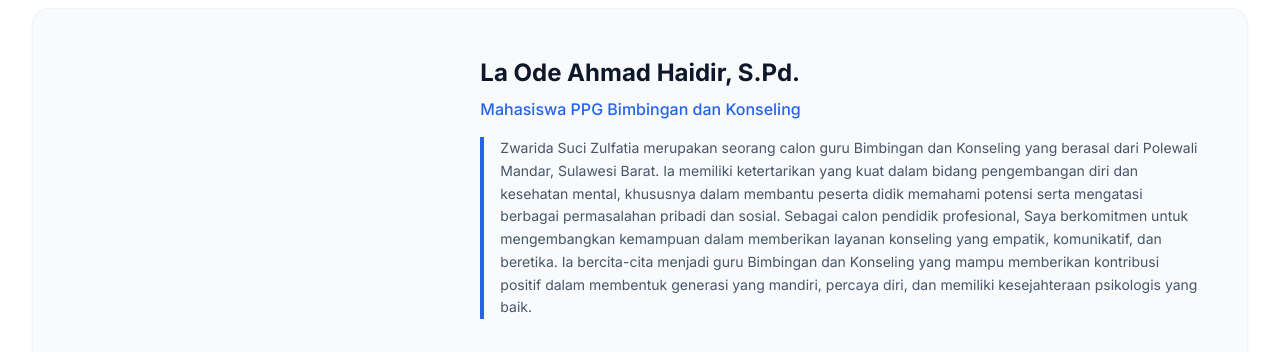
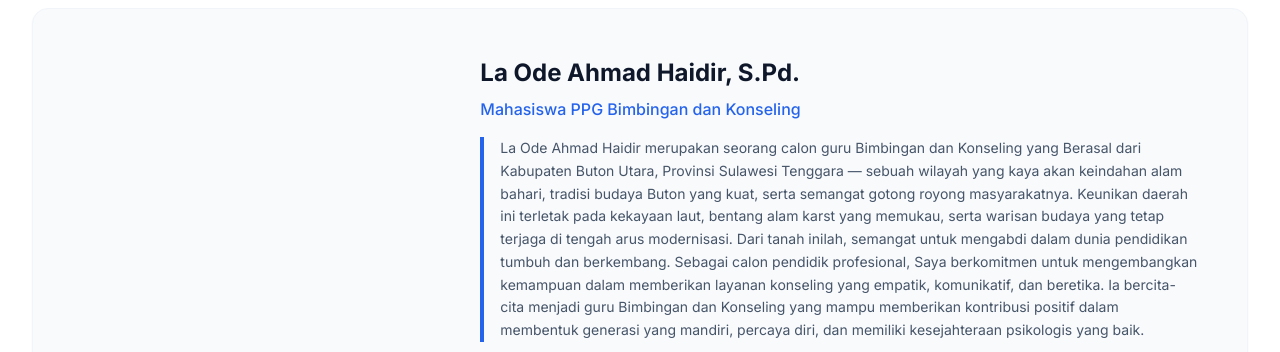
Before and after one commit to haidir30/e-portofolio-ppl-ppg1, a plain HTML site: page index.html in a window 1280 px wide. Shown: the part 840-1192 px from the top of the page. Drawn offline with nearby package versions, Linux system fonts and the light colour scheme.

Commit message:
Update index.html

```diff
--- a/index.html
+++ b/index.html
@@ -127,7 +127,7 @@
                     <p class="text-primary font-medium mb-4">Mahasiswa PPG Bimbingan dan Konseling</p>
 
                     <p class="text-slate-600 text-sm leading-relaxed mb-8 border-l-4 border-primary pl-4">
-                        Zwarida Suci Zulfatia merupakan seorang calon guru Bimbingan dan Konseling yang berasal dari Polewali Mandar, Sulawesi Barat. Ia memiliki ketertarikan yang kuat dalam bidang pengembangan diri dan kesehatan mental, khususnya dalam membantu peserta didik memahami potensi serta mengatasi berbagai permasalahan pribadi dan sosial.
+                        La Ode Ahmad Haidir merupakan seorang calon guru Bimbingan dan Konseling yang Berasal dari Kabupaten Buton Utara, Provinsi Sulawesi Tenggara — sebuah wilayah yang kaya akan keindahan alam bahari, tradisi budaya Buton yang kuat, serta semangat gotong royong masyarakatnya. Keunikan daerah ini terletak pada kekayaan laut, bentang alam karst yang memukau, serta warisan budaya yang tetap terjaga di tengah arus modernisasi. Dari tanah inilah, semangat untuk mengabdi dalam dunia pendidikan tumbuh dan berkembang.
 
 Sebagai calon pendidik profesional, Saya berkomitmen untuk mengembangkan kemampuan dalam memberikan layanan konseling yang empatik, komunikatif, dan beretika. Ia bercita-cita menjadi guru Bimbingan dan Konseling yang mampu memberikan kontribusi positif dalam membentuk generasi yang mandiri, percaya diri, dan memiliki kesejahteraan psikologis yang baik.
                     </p>
```
